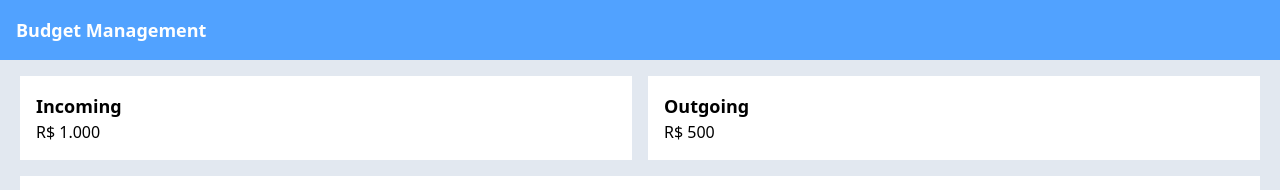
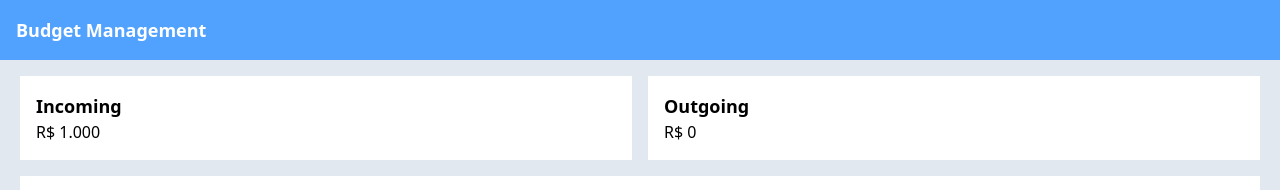
Before and after one commit to AlissonFredo/budget-management, a React (Vite) app: page / in a window 1280 px wide. Shown: the top 190 px of the page. Built offline with nearby package versions, Linux system fonts and the light colour scheme; no server answers.

Commit message:
feat: add expense calculation
- Implements functionality to calculate the total expenses

- Adds logic to sum outgoing amounts

```diff
--- a/package.json
+++ b/package.json
@@ -1,7 +1,7 @@
 {
   "name": "budget-management",
   "private": true,
-  "version": "1.13.0",
+  "version": "1.14.0",
   "type": "module",
   "scripts": {
     "dev": "vite",
--- a/src/pages/Home/index.jsx
+++ b/src/pages/Home/index.jsx
@@ -37,6 +37,20 @@ function Home() {
     }
   };
 
+  const calculateOutgoing = () => {
+    const incomings = transactions.filter(
+      (transaction) => transaction?.type == "outgoing"
+    );
+
+    let total = 0;
+
+    incomings.forEach((incoming) => {
+      total += incoming.amount;
+    });
+
+    return total;
+  };
+
   return (
     <>
       <header className="text-start p-4 bg-blue-400">
@@ -51,7 +65,7 @@ function Home() {
           </div>
           <div className="p-4 bg-white">
             <h3 className="text-lg font-semibold">Outgoing</h3>
-            <p>R$ 500</p>
+            <p>R$ {calculateOutgoing()}</p>
           </div>
         </section>
 
```
Also changed, not shown: 1 other file (tests, documents, lock files or other folders).
